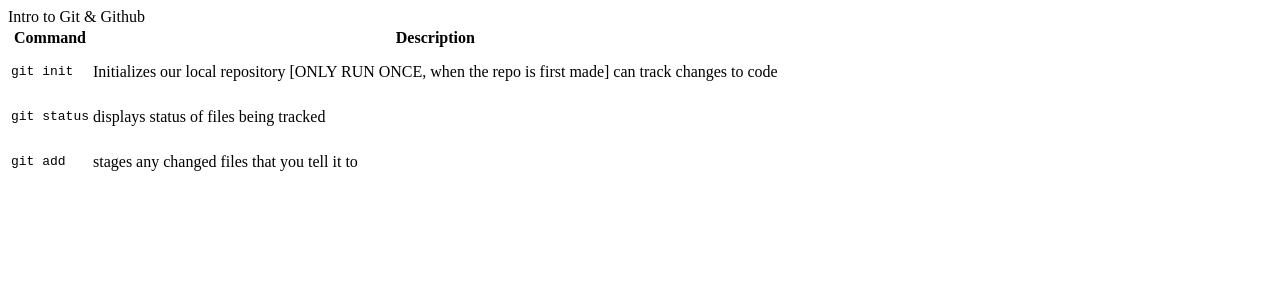
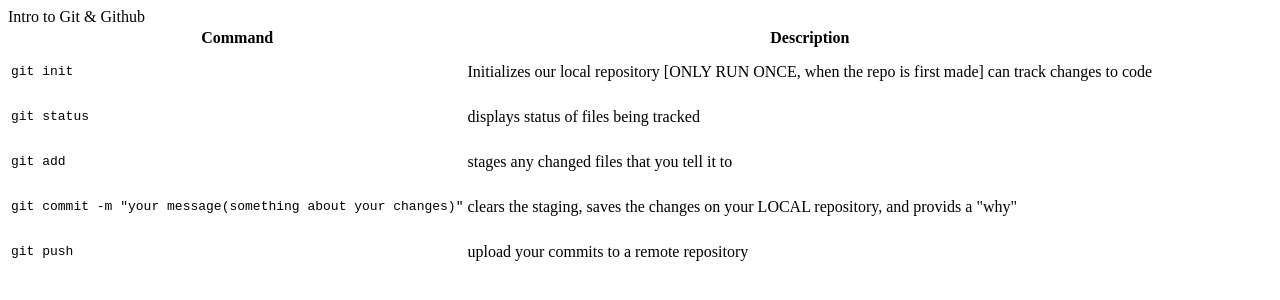
Before and after one commit to J-Krueger-Dev/IntroToGit, a plain HTML site: page index.html in a window 1280 px wide. Drawn offline with Linux system fonts and the light colour scheme.

Commit message:
ready to push code

```diff
--- a/index.html
+++ b/index.html
@@ -25,6 +25,19 @@
       <td><pre>git add</pre></td>
       <td>stages any changed files that you tell it to</td>
     </tr>
+    <tr>
+      <td><pre>git commit -m "your message(something about your changes)"</pre></td>
+      <td>clears the staging, saves the changes on your LOCAL repository, and provids a "why"</td>
+    </tr>
+    <!-- When changing a file(s):
+        1. change the files(s)
+        2. in a terminal, add the file to git [git add .]
+        3. in a terminal, commit the change(s) [git commit -m "message"]
+    -->
+    <tr>
+      <td><pre>git push</pre></td>
+      <td>upload your commits to a remote repository</td>
+    </tr>
     </tbody>
   </table>
 </body>
```
